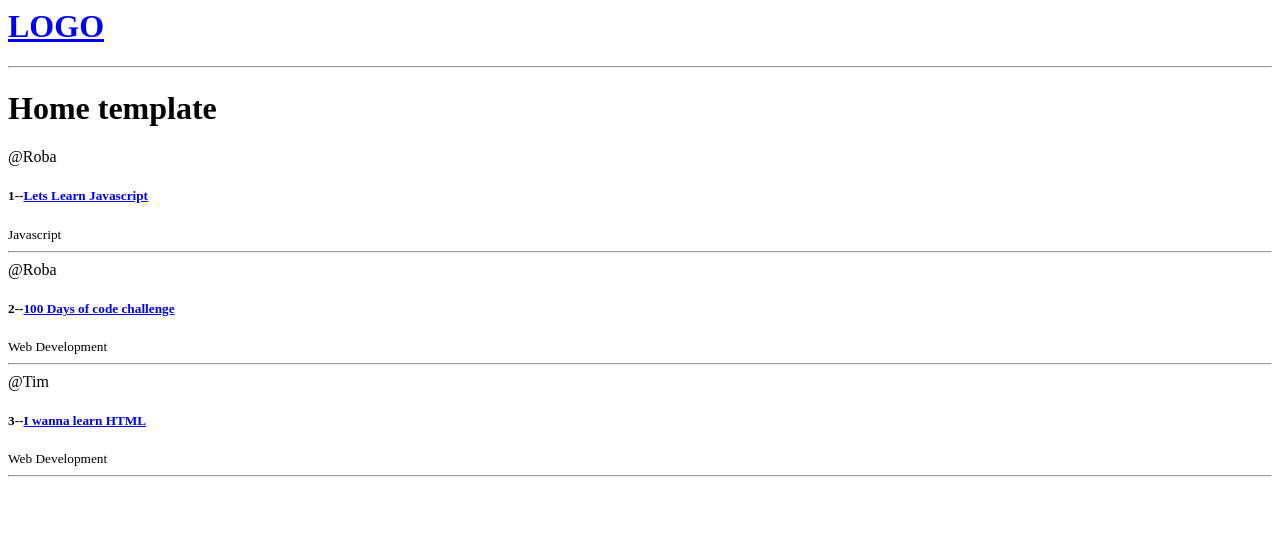
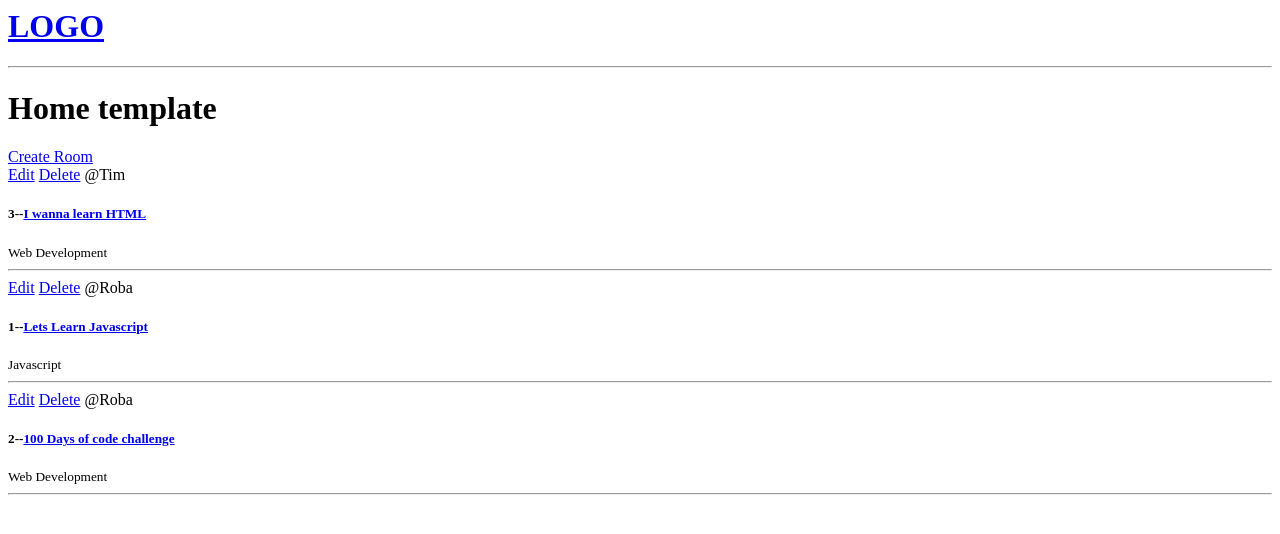
Before and after one commit to Robera16/StudyBud, a Django app: page / in a window 1280 px wide. Shown: the top 534 px of the page. Run offline with Django 3.2, Linux system fonts and the light colour scheme; data comes from the database, SQL or seed files in the repository; both versions use the stored data as it was after the commit.

Commit message:
added crud operation

```diff
--- a/base/models.py
+++ b/base/models.py
@@ -20,6 +20,9 @@ class Room(models.Model):
     updated = models.DateTimeField(auto_now=True)
     created = models.DateTimeField(auto_now_add=True)
 
+    class Meta:
+        ordering = ['-updated', '-created']
+
     def __str__(self):
         return self.name
 
--- a/base/templates/base/home.html
+++ b/base/templates/base/home.html
@@ -1,9 +1,12 @@
 {% extends 'main.html' %} {% block content %}
 <h1>Home template</h1>
 <div>
+  <a href="{% url 'create-room' %}">Create Room</a>
   <div>
     {% for room in rooms %}
     <div>
+      <a href="{% url 'update-room' room.id %}">Edit</a>
+      <a href="{% url 'delete-room' room.id %}">Delete</a>
       <span>@{{room.host.username}}</span>
       <h5>{{room.id}}--<a href="{% url 'room' room.id %}">{{room.name}}</a></h5>
       <small>{{room.topic.name}}</small>
--- a/base/urls.py
+++ b/base/urls.py
@@ -3,5 +3,8 @@ from . import views
 
 urlpatterns = [
     path('', views.home, name="home"),
-    path('room/<str:pk>/', views.room, name = "room")
+    path('room/<str:pk>/', views.room, name = "room"),
+    path('create-room/', views.createRoom, name='create-room'),
+    path('update-room/<str:pk>', views.updateRoom, name='update-room'),
+    path('delete-room/<str:pk>', views.deleteRoom, name='delete-room')
 ]
--- a/base/views.py
+++ b/base/views.py
@@ -1,5 +1,7 @@
-from django.shortcuts import render
+from django import forms
+from django.shortcuts import render, redirect
 from .models import Room
+from .forms import RoomForm
 # rooms = [
 #     {'id': 1, 'name': 'Lets learn python'},
 #     {'id': 2, 'name': 'Design with me'},
@@ -16,3 +18,38 @@ def room(request, pk):
     room = Room.objects.get(id=pk)
     context = {'room': room}
     return render(request, 'base/room.html', context)
+
+def createRoom(request):
+    form = RoomForm()
+    if request.method == 'POST':
+        form = RoomForm(request.POST) # pass all the data to RoomForm
+        if form.is_valid():
+            form.save() # save to database
+            return redirect('home')
+
+    context = {'form': form}
+    return render(request, 'base/room_form.html', context)
+
+
+def updateRoom(request, pk):
+    room = Room.objects.get(id=pk)
+    form = RoomForm(instance=room) # fill up the room with the initial data
+    # ignore if statement when we first click Edit in the homepage
+    # only executed(if stmt) when we edit and submit
+    if request.method == "POST":
+        form = RoomForm(request.POST, instance=room) # instance = room, not to create new room
+        if form.is_valid():
+            form.save()
+            return redirect('home')
+
+    context = {'form': form}
+    return render(request, 'base/room_form.html', context)
+
+
+def deleteRoom(request, pk):
+    room = Room.objects.get(id=pk)
+    if request.method == 'POST':
+        room.delete()
+        return redirect('home')
+
+    return render(request, 'base/delete.html', {'obj': room})
```
Also changed, not shown: base/forms.py (added, +9 -0 lines), base/templates/base/delete.html (added, +10 -0 lines), base/templates/base/room_form.html (added, +12 -0 lines), db.sqlite3.
